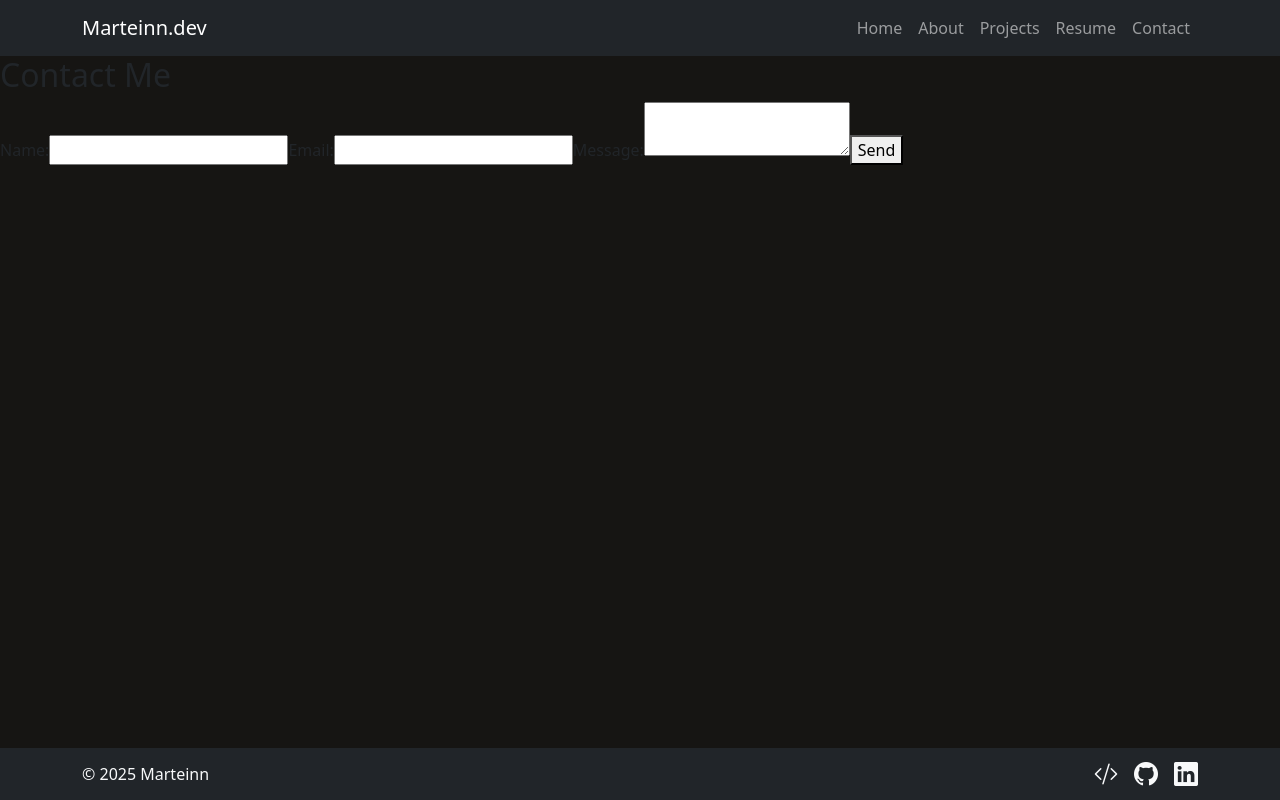
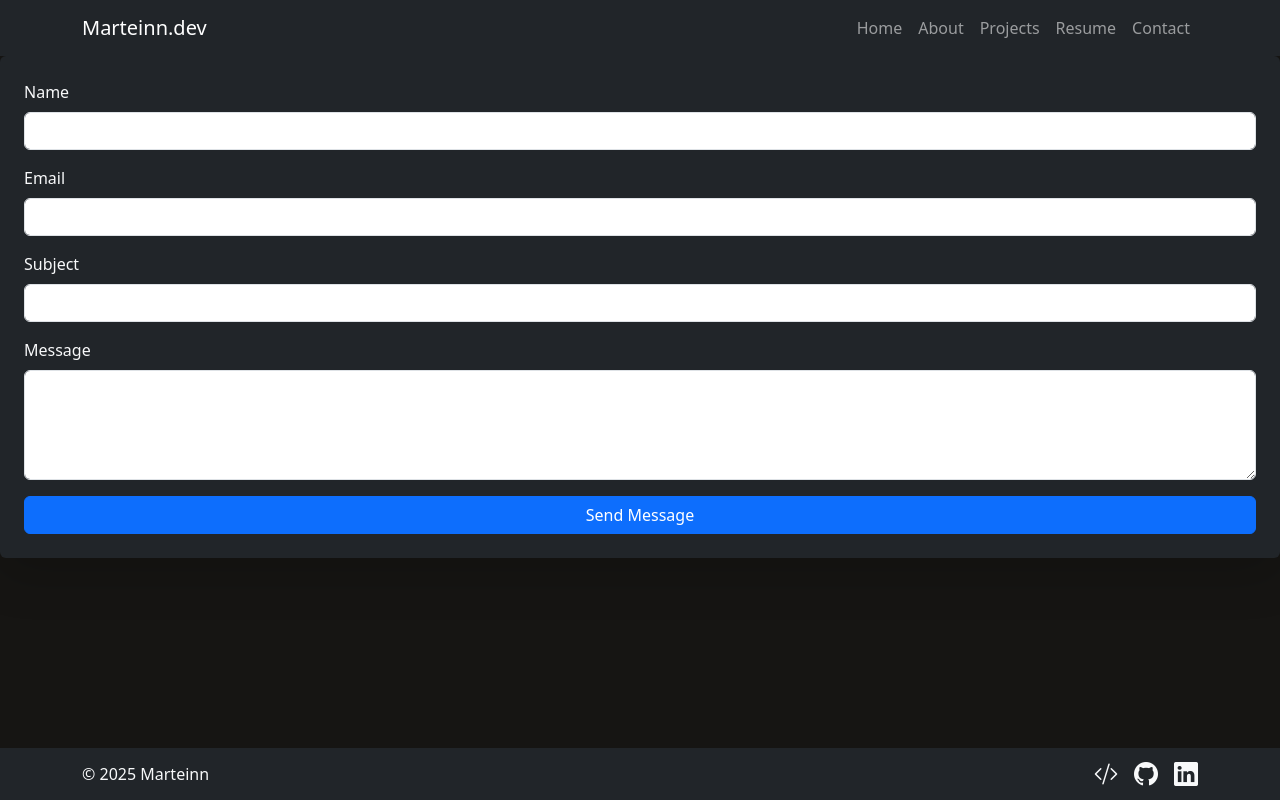
Before and after one commit to perujuice/marteinn.dev, a React (Vite) app: page /#/contact in a window 1280 px wide. Built offline with nearby package versions, Linux system fonts and the light colour scheme.

Commit message:
feat: contact email service setup

```diff
--- a/package.json
+++ b/package.json
@@ -12,6 +12,7 @@
     "deploy": "gh-pages -d dist"
   },
   "dependencies": {
+    "@emailjs/browser": "^4.4.1",
     "@react-pdf/renderer": "^4.3.0",
     "bootstrap": "^5.3.8",
     "bootstrap-icons": "^1.13.1",
--- a/src/components/contact.tsx
+++ b/src/components/contact.tsx
@@ -1,17 +1,82 @@
-function Contact() {
-    return (
-        <div className="contact">
-            <h2>Contact Me</h2>
-            <form>
-                <label>Name:</label>
-                <input type="text" name="name" required />
-                <label>Email:</label>
-                <input type="email" name="email" required />
-                <label>Message:</label>
-                <textarea name="message" required></textarea>
-                <button type="submit">Send</button>
-            </form>
+
+
+import { useRef } from "react"
+import emailjs from "@emailjs/browser"
+
+function ContactForm() {
+  const form = useRef<HTMLFormElement>(null)
+
+  const sendEmail = (e: React.FormEvent) => {
+    e.preventDefault()
+
+    if (form.current) {
+      emailjs
+        .sendForm(
+          "service_jbnzf2q", // EmailJS service ID
+          "template_6e0q9lv", // EmailJS template ID
+          form.current,
+          "WwVx3OjDqu9fDPPso" // EmailJS public key
+        )
+        .then(
+          () => {
+            alert("Message sent successfully!")
+            form.current?.reset() // clear form
+          },
+          (error) => {
+            console.error("EmailJS Error:", error)
+            alert("Something went wrong. Please try again later.")
+          }
+        );
+    }
+  };
+
+  return (
+    <form
+      ref={form}
+      onSubmit={sendEmail}
+      className="p-4 bg-dark text-light rounded shadow-lg"
+    >
+      <div className="mb-3">
+        <label className="form-label">Name</label>
+        <input
+          type="text"
+          name="user_name"
+          className="form-control"
+          required
+        />
+      </div>
+      <div className="mb-3">
+        <label className="form-label">Email</label>
+        <input
+          type="email"
+          name="user_email"
+          className="form-control"
+          required
+        />
+      </div>
+      <div className="mb-3">
+        <label className="form-label">Subject</label>
+        <input
+            type="text"
+            name="title"
+            className="form-control"
+            required
+        />
         </div>
-    )
+      <div className="mb-3">
+        <label className="form-label">Message</label>
+        <textarea
+          name="message"
+          rows={4}
+          className="form-control"
+          required
+        />
+      </div>
+      <button type="submit" className="btn btn-primary w-100">
+        Send Message
+      </button>
+    </form>
+  )
 }
-export default Contact
+
+export default ContactForm
```
Also changed, not shown: 1 other file (tests, documents, lock files or other folders).
